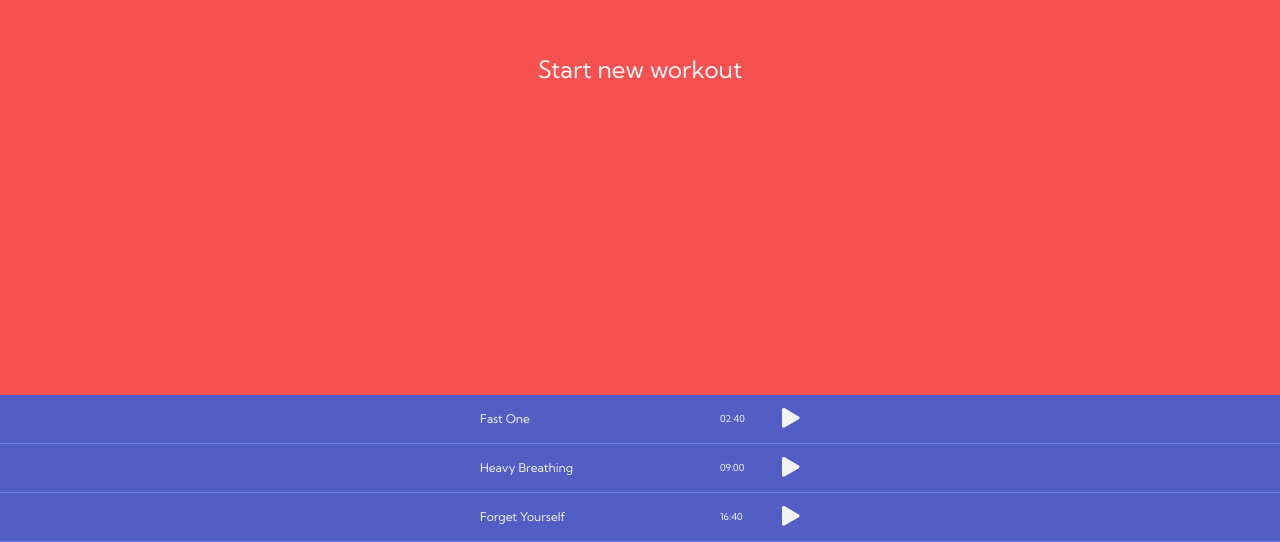
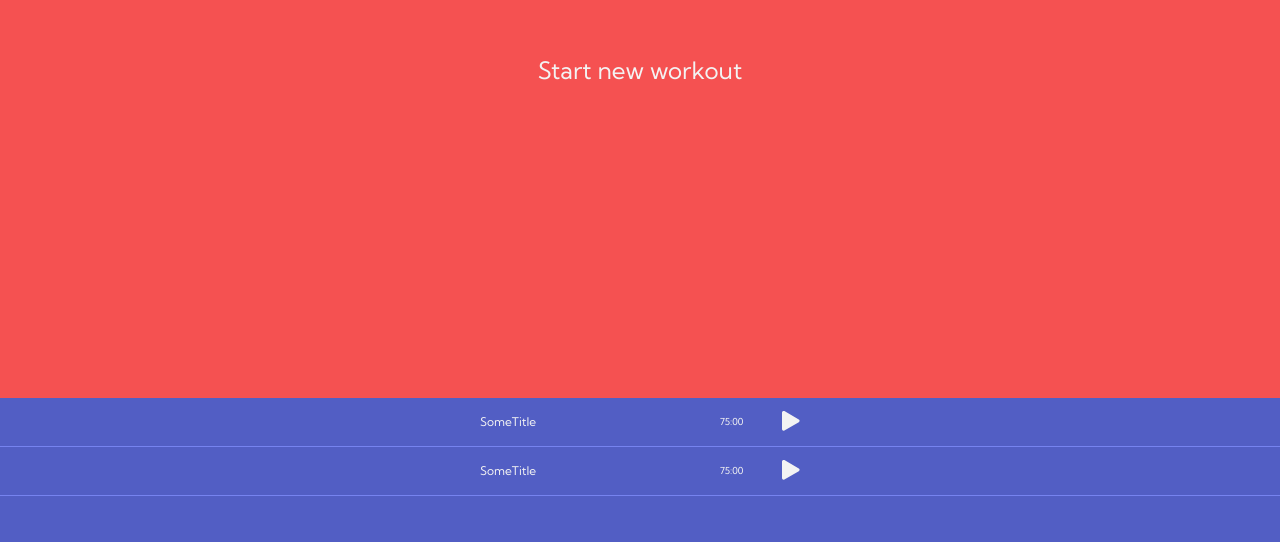
Before and after one commit to emil-litwiniec/intervals, a React app: page / in a window 1280 px wide. Shown: the part 258-800 px from the top of the page. Built offline with nearby package versions, Linux system fonts and the light colour scheme.

Commit message:
Feed workoutsList and workoutEditor with data from the store

```diff
--- a/src/components/workoutEditor/WorkoutEditor.tsx
+++ b/src/components/workoutEditor/WorkoutEditor.tsx
@@ -1,44 +1,58 @@
 import React, { createRef, RefObject } from 'react';
+import { connect } from 'react-redux';
+import { withRouter, RouteComponentProps } from 'react-router-dom';
+import { v4 as uuidv4 } from 'uuid';
+
+import { currentWorkout, WorkoutData } from '@/store/slices/workouts';
+
 import { Button } from '../button';
-import WorkoutEditorElement, {
-    EditorElementProps,
-} from '@/components/workoutEditorElement/WorkoutEditorElement';
-import { v4 as uuidv4 } from 'uuid';
+import WorkoutEditorElement from '@/components/workoutEditorElement/WorkoutEditorElement';
+import TextInput from '../textInput/TextInput';
 import { mockEditorElements } from './mockData';
-import './_workoutEditor.scss';
 import { ColorResult } from 'react-color';
-import TextInput from '../textInput/TextInput';
 import { Link } from 'react-router-dom';
 import { IconPlay } from '@/misc/icons';
+import EditorElement, {
+    EditorElementFromState,
+} from '@/components/workoutEditorElement/EditorElement';
 
-type State = {
+import './_workoutEditor.scss';
+
+type WorkoutEditorState = {
     editorElements: EditorElementFromState[];
     workoutName: string;
     workoutId: string;
 };
 
-type EditorElementFromState = Omit<
-    EditorElementProps,
-    | 'onDurationChange'
-    | 'onPositionChange'
-    | 'onPositionUpdate'
-    | 'onColorChange'
-    | 'updateOffsetTop'
-    | 'onDelete'
-    | 'onTextInputUpdate'
->;
+type WorkoutEditorProps = RouteComponentProps & {
+    workout: WorkoutData | null;
+};
 
-class WorkoutEditor extends React.Component<{}, State> {
-    state: State;
+const mapStateToEditorElements = ({
+    startInterval,
+    pattern,
+    endInterval,
+}: WorkoutData): EditorElementFromState[] => {
+    return [
+        new EditorElement(startInterval),
+        ...pattern.map((interval) => new EditorElement(interval)),
+        new EditorElement(endInterval),
+    ];
+};
+
+class WorkoutEditor extends React.Component<WorkoutEditorProps, WorkoutEditorState> {
+    state: WorkoutEditorState;
 
     references: RefObject<WorkoutEditorElement>[] = [];
 
-    constructor(props: {}) {
+    constructor(props: WorkoutEditorProps) {
         super(props);
         this.state = {
-            editorElements: [...mockEditorElements],
-            workoutName: 'New Workout',
-            workoutId: uuidv4(),
+            editorElements: props.workout
+                ? mapStateToEditorElements(props.workout)
+                : [...mockEditorElements],
+            workoutName: props.workout ? props.workout.title : 'New Workout',
+            workoutId: props.workout ? props.workout.id || uuidv4() : uuidv4(),
         };
     }
 
@@ -78,7 +92,6 @@ class WorkoutEditor extends React.Component<{}, State> {
         };
 
         this.setState((state) => ({
-            ...state,
             editorElements: state.editorElements.map((el) => ({
                 ...el,
                 height: calcPercentage(el.duration),
@@ -181,7 +194,6 @@ class WorkoutEditor extends React.Component<{}, State> {
             newEditorElements.splice(elementIndex, 1);
 
             return {
-                ...state,
                 editorElements: newEditorElements,
             };
         }, this.calculateProportions);
@@ -206,7 +218,6 @@ class WorkoutEditor extends React.Component<{}, State> {
             newEditorElements.splice(swapIndex, 0, tempElement[0]);
 
             return {
-                ...state,
                 editorElements: newEditorElements,
             };
         }, this.updateAllReferences);
@@ -214,18 +225,9 @@ class WorkoutEditor extends React.Component<{}, State> {
 
     addEmptyElement = () => {
         this.setState((state) => {
-            const newElement: EditorElementFromState = {
-                duration: 30,
-                name: 'Empty Interval',
-                color: 'cornflowerblue',
-                height: 30,
-                id: uuidv4(),
-                swapIndex: -1,
-                swapHighlight: false,
-                offsetTop: 0,
-            };
+            const newElement = new EditorElement();
+
             return {
-                ...state,
                 editorElements: [...state.editorElements, newElement],
             };
         }, this.calculateProportions);
@@ -234,14 +236,13 @@ class WorkoutEditor extends React.Component<{}, State> {
     onTextInputUpdate = (id: string, value: string) => {
         this.udpateEditorElementsState((el) => {
             if (el.id === id) {
-                el.name = value;
+                el.mainTitle = value;
             }
         });
     };
 
     onWorkoutNameUpdate = (value: string) => {
         this.setState((state) => ({
-            ...state,
             workoutName: value,
         }));
     };
@@ -272,4 +273,8 @@ class WorkoutEditor extends React.Component<{}, State> {
     }
 }
 
-export default WorkoutEditor;
+const mapStateToProps = (state: any, params: any) => ({
+    workout: currentWorkout(state, params.match.params.workoutId) || null,
+});
+
+export default withRouter(connect(mapStateToProps)(WorkoutEditor));
--- a/src/components/workoutEditor/mockData.ts
+++ b/src/components/workoutEditor/mockData.ts
@@ -4,7 +4,7 @@ import { WorkoutsState } from '@/store/slices/workouts';
 export const mockEditorElements = [
     {
         duration: 30,
-        name: 'Empty Interval',
+        mainTitle: 'Empty Interval',
         color: 'coral',
         height: 75,
         id: uuidv4(),
@@ -15,7 +15,7 @@ export const mockEditorElements = [
     },
     {
         duration: 30,
-        name: 'Empty Interval',
+        mainTitle: 'Empty Interval',
         color: 'seagreen',
         height: 75,
         id: uuidv4(),
@@ -26,7 +26,7 @@ export const mockEditorElements = [
     },
     {
         duration: 30,
-        name: 'Empty Interval',
+        mainTitle: 'Empty Interval',
         color: 'red',
         height: 75,
         id: uuidv4(),
@@ -37,7 +37,7 @@ export const mockEditorElements = [
     },
     {
         duration: 30,
-        name: 'Empty Interval',
+        mainTitle: 'Empty Interval',
         color: 'blue',
         height: 30,
         id: uuidv4(),
--- /dev/null
+++ b/src/components/workoutEditorElement/EditorElement.ts
@@ -0,0 +1,37 @@
+import { EditorElementProps } from "./WorkoutEditorElement";
+import { v4 as uuidv4 } from 'uuid';
+import { Interval } from "@/store/slices/workouts";
+
+export type EditorElementFromState = Omit<
+    EditorElementProps,
+    | 'onDurationChange'
+    | 'onPositionChange'
+    | 'onPositionUpdate'
+    | 'onColorChange'
+    | 'updateOffsetTop'
+    | 'onDelete'
+    | 'onTextInputUpdate'
+>;
+
+export default class EditorElement implements EditorElementFromState {
+    id = uuidv4();
+    mainTitle = 'Empty Interval';
+    subsectionTitles: string[] = [];
+    color = 'coral';
+    duration = 30;
+    offsetTop = 0;
+    height = 0;
+    swapIndex = -1;
+    swapHighlight = false;
+
+    constructor(intervalData?: Interval) {
+        if (intervalData) {
+            const { id, mainTitle, subsectionTitles, duration, color } = intervalData;
+            this.id = id;
+            this.mainTitle = mainTitle;
+            this.subsectionTitles = subsectionTitles || [];
+            this.duration = duration;
+            this.color = color;
+        }
+    }
+}
--- a/src/components/workoutListElement/WorkoutListElement.tsx
+++ b/src/components/workoutListElement/WorkoutListElement.tsx
@@ -13,7 +13,7 @@ type SideListElement = {
 };
 
 export type WorkoutProps = {
-    workoutId: number;
+    workoutId: string;
     workoutName: string;
     workoutDuration: number;
 };
@@ -53,13 +53,13 @@ const WorkoutListElement: React.FC<WorkoutProps> = ({
     });
 
     const handleEditAction = () => {
-        history.push(`edit/${workoutId}`);
+        history.push(`/edit/${workoutId}`);
     };
 
     const handleRemoveAction = () => {};
 
     const handlePlayButtonClicked = () => {
-        history.push(`workout/${workoutId}`);
+        history.push(`/workout/${workoutId}`);
     };
 
     return (
--- a/src/components/workoutPlayer/WorkoutPlayer.tsx
+++ b/src/components/workoutPlayer/WorkoutPlayer.tsx
@@ -37,7 +37,7 @@ class WorkoutPlayer extends Component<WorkoutPlayerProps, WorkoutPlayerState> {
         if (hasStepIndexChanged) {
             const isOverLastStepIndex = this.state.currentStepIndex > this.lastStepIndex;
             this.setState({ hasWorkoutFinished: isOverLastStepIndex });
-            isOverLastStepIndex && setTimeout(() => this.props.history.replace('/'), 5000);
+            isOverLastStepIndex && setTimeout(() => this.props.history.push('/'), 5000);
         }
     }
 
@@ -231,8 +231,8 @@ class WorkoutPlayer extends Component<WorkoutPlayerProps, WorkoutPlayerState> {
     }
 }
 
-const mapStateToProps = (state: any) => ({
-    workout: currentWorkout(state, 'xs34'), // mock state key id
+const mapStateToProps = (state: any, params: any) => ({
+    workout: currentWorkout(state, params.match.params.workoutId),
 });
 
 export default withRouter(connect(mapStateToProps)(WorkoutPlayer));
--- a/src/components/workoutsList/WorkoutsList.tsx
+++ b/src/components/workoutsList/WorkoutsList.tsx
@@ -1,32 +1,18 @@
 import React from 'react';
-import WorkoutListElement, { WorkoutProps } from '@/components/workoutListElement/WorkoutListElement';
+import { useSelector } from 'react-redux';
+import WorkoutListElement from '@/components/workoutListElement/WorkoutListElement';
 import './_workoutsList.scss';
-
-const workouts: WorkoutProps[] = [
-    {
-        workoutId: 5632,
-        workoutName: 'Fast One',
-        workoutDuration: 160,
-    },
-    {
-        workoutId: 8271,
-        workoutName: 'Heavy Breathing',
-        workoutDuration: 540,
-    },
-    {
-        workoutId: 9921,
-        workoutName: 'Forget Yourself',
-        workoutDuration: 1000,
-    },
-];
+import { WorkoutData, workoutsAsArray, WorkoutsState } from '@/store/slices/workouts';
 
 const WorkoutsList: React.FC = () => {
-    const workoutsList = workouts.map((workout) => (
+    const workouts: any = useSelector<{ workouts: WorkoutsState }>(workoutsAsArray);
+
+    const workoutsList = workouts.map((workout: WorkoutData & { id: string }) => (
         <WorkoutListElement
-            workoutId={workout.workoutId}
-            workoutName={workout.workoutName}
-            workoutDuration={workout.workoutDuration}
-            key={workout.workoutId}
+            workoutId={workout.id}
+            workoutName={workout.title}
+            workoutDuration={workout.totalDuration}
+            key={workout.id}
         />
     ));
     return (
--- a/src/store/slices/workouts.ts
+++ b/src/store/slices/workouts.ts
@@ -10,6 +10,7 @@ export type Interval = {
 };
 
 export type WorkoutData = {
+    id?: string;
     title: string;
     totalDuration: number;
     iterations: number;
@@ -20,6 +21,11 @@ export type WorkoutData = {
 
 export type WorkoutsState = {
     [key: string]: WorkoutData;
+};
+
+export type SingleWorkoutEntry = {
+    0: string;
+    1: WorkoutData;
 };
 
 const workoutsSlice: Slice<WorkoutsState> = createSlice({
@@ -33,8 +39,19 @@ const workoutsSlice: Slice<WorkoutsState> = createSlice({
     },
 });
 
-export const currentWorkout = (state: { workouts: WorkoutsState }, id: string) => {
-    return state.workouts[id] || null;
+export const currentWorkout = (
+    state: { workouts: WorkoutsState },
+    id: string
+) => {
+    const workout = state.workouts[id];
+    if (workout) {
+        workout.id = id;
+    }
+    return workout || null;
+};
+
+export const workoutsAsArray = (state: { workouts: WorkoutsState }) => {
+    return Object.entries(state.workouts).map((el) => ({ id: el[0], ...el[1] }));
 };
 
 export default workoutsSlice.reducer;
```
Also changed, not shown: src/components/workoutEditorElement/WorkoutEditorElement.tsx (+5 -7 lines).
